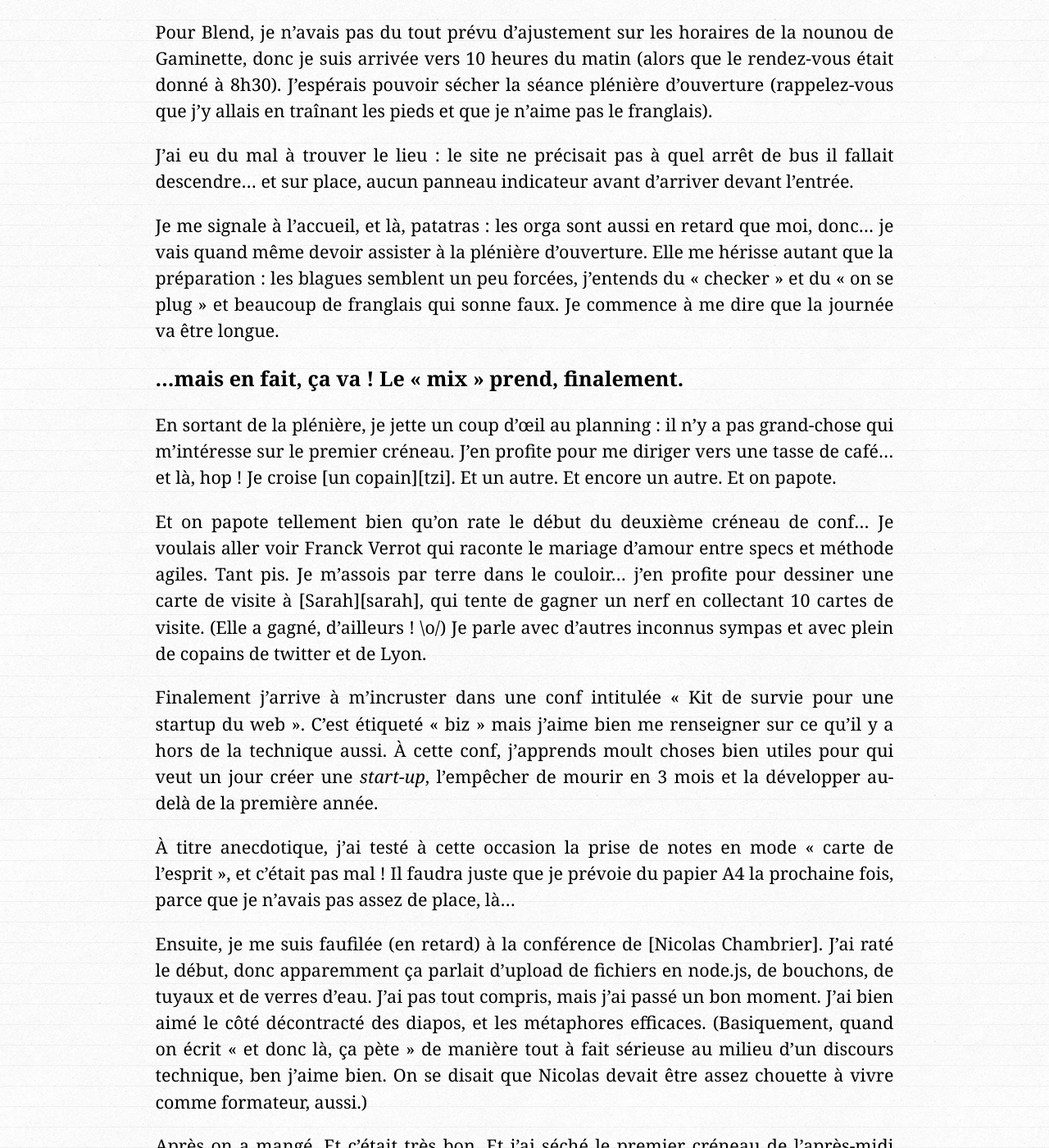
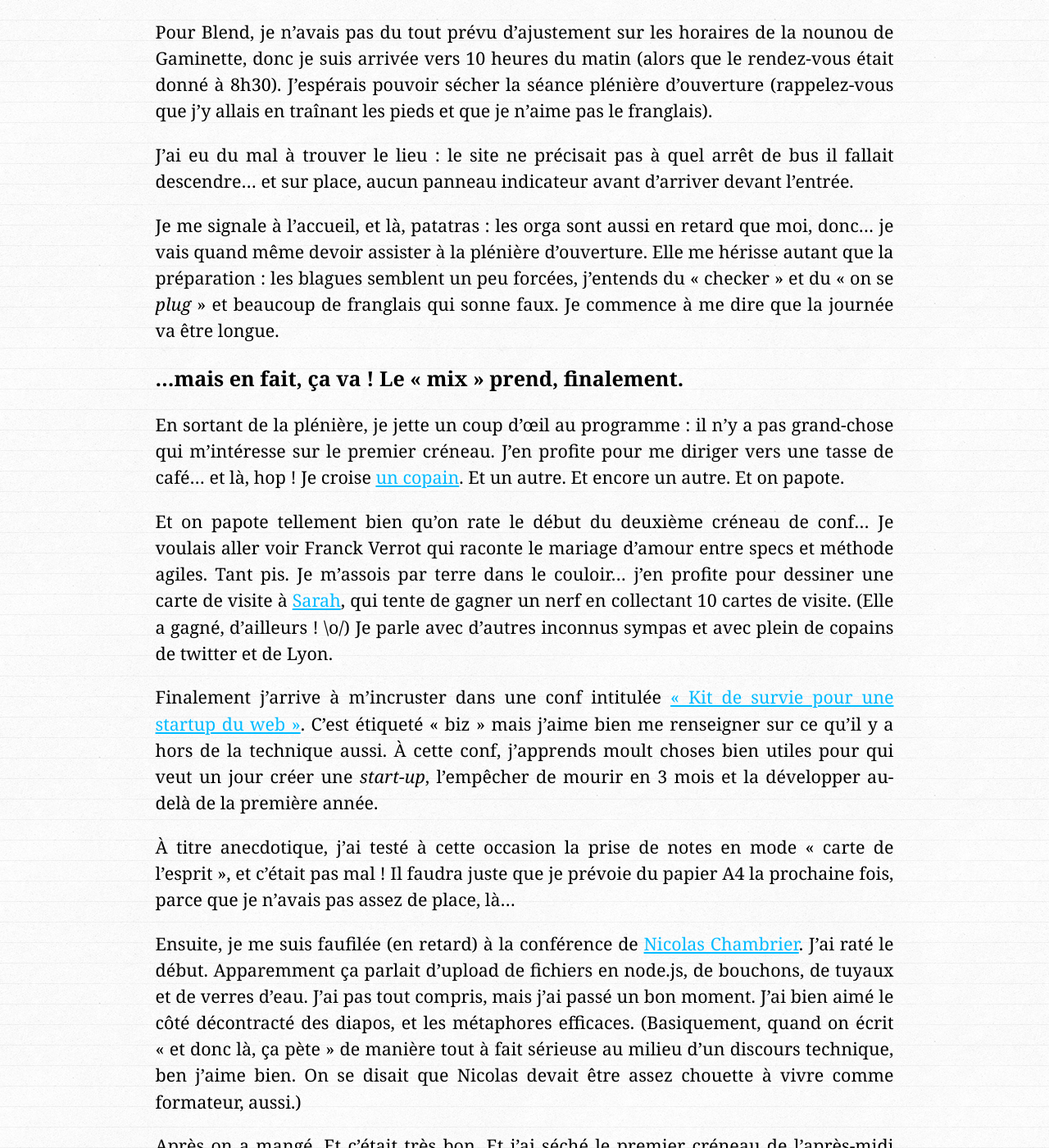
Before and after one commit to tut-tuuut/tut-tuuut.github.io, a Jekyll site: the page built from _posts/2014-10-30-blend-web-mix-2014.md, in a window 1280 px wide and 1400 px high, scrolled down 1911 px. Shown: the whole window at 82% size. Built offline with Jekyll 4.4.1, drawn with Linux system fonts in a browser that asks for light colours; comment, search, counter and statistics services are not loaded; some of the changed text lies outside the part shown.

Commit message:
Fix typos and add links

```diff
--- a/_posts/2014-10-30-blend-web-mix-2014.md
+++ b/_posts/2014-10-30-blend-web-mix-2014.md
@@ -37,29 +37,29 @@ Pour Blend, je n'avais pas du tout prévu d'ajustement sur les horaires de la no
 
 J'ai eu du mal à trouver le lieu : le site ne précisait pas à quel arrêt de bus il fallait descendre… et sur place, aucun panneau indicateur avant d'arriver devant l'entrée.
 
-Je me signale à l'accueil, et là, patatras : les orga sont aussi en retard que moi, donc… je vais quand même devoir assister à la plénière d'ouverture. Elle me hérisse autant que la préparation : les blagues semblent un peu forcées, j'entends du « checker » et du « on se plug » et beaucoup de franglais qui sonne faux. Je commence à me dire que la journée va être longue.
+Je me signale à l'accueil, et là, patatras : les orga sont aussi en retard que moi, donc… je vais quand même devoir assister à la plénière d'ouverture. Elle me hérisse autant que la préparation : les blagues semblent un peu forcées, j'entends du « checker » et du « on se _plug_ » et beaucoup de franglais qui sonne faux. Je commence à me dire que la journée va être longue.
 
 ### …mais en fait, ça va ! Le « mix » prend, finalement.
 
-En sortant de la plénière, je jette un coup d'œil au planning : il n'y a pas grand-chose qui m'intéresse sur le premier créneau. J'en profite pour me diriger vers une tasse de café… et là, hop ! Je croise [un copain][tzi]. Et un autre. Et encore un autre. Et on papote.
+En sortant de la plénière, je jette un coup d'œil au programme : il n'y a pas grand-chose qui m'intéresse sur le premier créneau. J'en profite pour me diriger vers une tasse de café… et là, hop ! Je croise [un copain][tzi]. Et un autre. Et encore un autre. Et on papote.
 
 Et on papote tellement bien qu'on rate le début du deuxième créneau de conf… Je voulais aller voir Franck Verrot qui raconte le mariage d'amour entre specs et méthode agiles. Tant pis. Je m'assois par terre dans le couloir… j'en profite pour dessiner une carte de visite à [Sarah][sarah], qui tente de gagner un nerf en collectant 10 cartes de visite. (Elle a gagné, d'ailleurs ! \o/) Je parle avec d'autres inconnus sympas et avec plein de copains de twitter et de Lyon.
 
-Finalement j'arrive à m'incruster dans une conf intitulée « Kit de survie pour une startup du web ». C'est étiqueté « biz » mais j'aime bien me renseigner sur ce qu'il y a hors de la technique aussi. À cette conf, j'apprends moult choses bien utiles pour qui veut un jour créer une _start-up_, l'empêcher de mourir en 3 mois et la développer au-delà de la première année.
+Finalement j'arrive à m'incruster dans une conf intitulée [« Kit de survie pour une startup du web »][kit]. C'est étiqueté « biz » mais j'aime bien me renseigner sur ce qu'il y a hors de la technique aussi. À cette conf, j'apprends moult choses bien utiles pour qui veut un jour créer une _start-up_, l'empêcher de mourir en 3 mois et la développer au-delà de la première année.
 
 À titre anecdotique, j'ai testé à cette occasion la prise de notes en mode « carte de l'esprit », et c'était pas mal ! Il faudra juste que je prévoie du papier A4 la prochaine fois, parce que je n'avais pas assez de place, là…
 
-Ensuite, je me suis faufilée (en retard) à la conférence de [Nicolas Chambrier]. J'ai raté le début, donc apparemment ça parlait d'upload de fichiers en node.js, de bouchons, de tuyaux et de verres d'eau. J'ai pas tout compris, mais j'ai passé un bon moment. J'ai bien aimé le côté décontracté des diapos, et les métaphores efficaces. (Basiquement, quand on écrit « et donc là, ça pète » de manière tout à fait sérieuse au milieu d'un discours technique, ben j'aime bien. On se disait que Nicolas devait être assez chouette à vivre comme formateur, aussi.)
+Ensuite, je me suis faufilée (en retard) à la conférence de [Nicolas Chambrier][naholyr]. J'ai raté le début. Apparemment ça parlait d'upload de fichiers en node.js, de bouchons, de tuyaux et de verres d'eau. J'ai pas tout compris, mais j'ai passé un bon moment. J'ai bien aimé le côté décontracté des diapos, et les métaphores efficaces. (Basiquement, quand on écrit « et donc là, ça pète » de manière tout à fait sérieuse au milieu d'un discours technique, ben j'aime bien. On se disait que Nicolas devait être assez chouette à vivre comme formateur, aussi.)
 
-Après on a mangé. Et c'était très bon. Et j'ai séché le premier créneau de l'après-midi pour <del>reprendre du dessert</del> parler virtualisation avec un monsieur de [My Little Paris] très sympa mais dont j'ai complètement oublié le nom.
+Après on a mangé. Et c'était très bon. Et j'ai séché le premier créneau de l'après-midi pour <del>reprendre du dessert</del> parler virtualisation avec un monsieur de My Little Paris très sympa mais dont j'ai complètement oublié le nom.
 
 ### Je m'éclate à donner ma conf
 
 À 14h30, c'était à moi ! J'ai commencé à 14h25, en fait, puisque la salle était déjà pleine…
 
-J'ai senti un public réceptif, je me suis lâchée sur les vannes bêtes, puisque je maîtrisais le fond pour avoir déjà donné la conf une fois dans des circonstances autrement plus angoissantes.
+J'ai senti un public réceptif, je me suis lâchée sur les vannes bêtes, puisque je maîtrisais le fond pour avoir déjà donné la conf une fois dans [des circonstances autrement plus angoissantes][ma-conf-pw].
 
-Je me suis vraiment amusée, j'ai insisté sur certains points importants, j'ai tapé dans le micro plusieurs fois… Et j'ai même eu le temps de laisser le public poser ses questions, puisque j'avais fini 10 minutes avant la fin du créneau. Un truc assez inhabituel sur cette journée, au final.
+Je me suis vraiment amusée, j'ai insisté sur certains points importants, j'ai tapé dans le micro plusieurs fois… Et j'ai même eu le temps de laisser le public poser ses questions, puisque j'avais fini 10 minutes avant la fin du créneau. Un truc assez inhabituel sur cette journée, paraît-il. :p
 
 ### Je m'éclate à discuter avec des gens
 
```
Also changed, not shown: other parts of _posts/2014-10-30-blend-web-mix-2014.md (+30 -17 lines).
